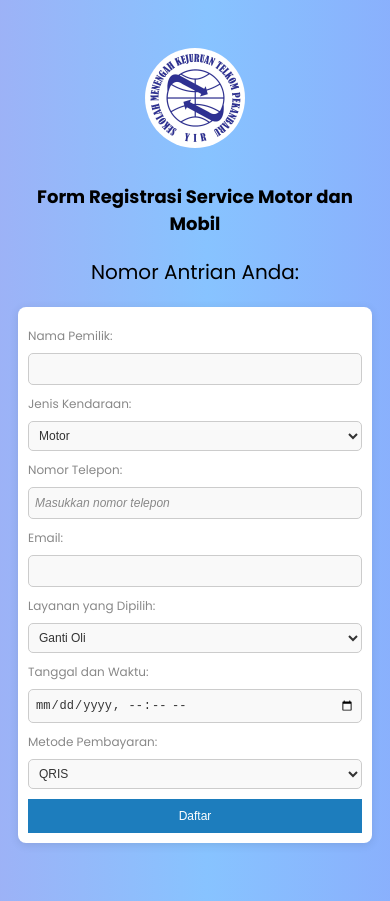
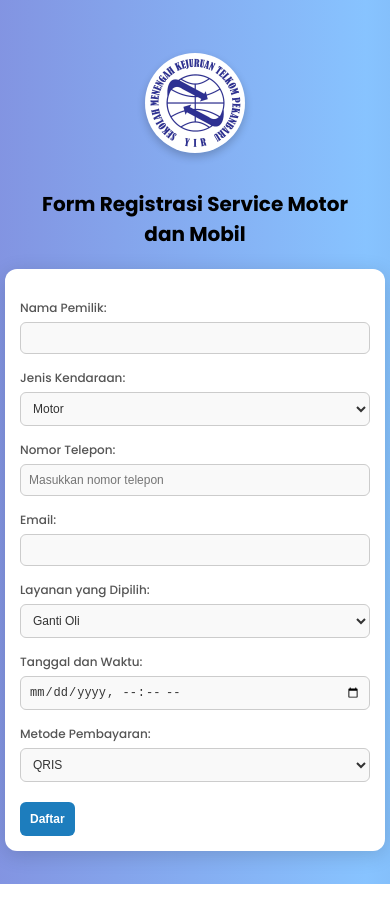
Before and after one commit to R3tu7/WebBengkelTelkom, a website: page Formulir/index.html in a window 390 px wide. Drawn offline with Linux system fonts and the light colour scheme.

Commit message:
mengubah semua code yang ada di folder form

```diff
--- a/Formulir/index.html
+++ b/Formulir/index.html
@@ -4,195 +4,172 @@
     <meta charset="UTF-8" />
     <meta name="viewport" content="width=device-width, initial-scale=1.0" />
     <title>Form Registrasi Layanan</title>
-    <link rel="stylesheet" href="" />
-    <link href="https://fonts.googleapis.com/css2?family=Poppins:ital,wght@0,100;0,200;0,300;0,400;0,500;0,600;0,700;0,800;0,900;1,100;1,200;1,300;1,400;1,500;1,600;1,700;1,800;1,900&display=swap" rel="stylesheet">
-
+    <link href="https://fonts.googleapis.com/css2?family=Poppins:wght@400;500;700&display=swap" rel="stylesheet">
     <style>
         body {
             font-family: "Poppins", sans-serif;
-            background: linear-gradient(270deg, rgba(30, 30, 241, 0.5), rgba(113, 184, 255, 0.845), rgba(122, 51, 214, 0.5), rgba(0, 21, 255, 0.5));
+            background: linear-gradient(
+                270deg,
+                rgba(8, 66, 136, 0.73),
+                rgba(113, 184, 255, 0.845),
+                rgba(3, 3, 172, 0.5),
+                rgba(49, 127, 244, 0.929)
+            );
             background-size: 400% 400%;
             animation: aurora-animation 15s ease infinite;
-            min-height: 100vh; /* Pastikan body dapat digulir */
+            min-height: 100vh;
             display: flex;
             justify-content: center;
             align-items: center;
             flex-direction: column;
+            margin: 0;
+            padding: 0;
         }
 
         @keyframes aurora-animation {
             0% {
                 background-position: 0% 50%;
             }
-            25% {
+            100% {
                 background-position: 100% 50%;
-            }
-            50% {
-                background-position: 50% 100%;
-            }
-            75% {
-                background-position: 100% 0%;
-            }
-            100% {
-                background-position: 0% 50%;
             }
         }
 
         img {
+            max-width: 120px;
             height: auto;
-            max-width: 150px;
-            border-radius: 50%; /* Membuat gambar menjadi bulat */
-            display: block; /* Mengubah gambar menjadi block element */
-            margin: 20px auto 20px; /* Memusatkan gambar dan menambahkan jarak bawah */
+            border-radius: 50%;
+            margin: 20px auto;
+            display: block;
+            box-shadow: 0 4px 8px rgba(0, 0, 0, 0.2);
+        }
+
+        h2 {
+            margin-bottom: 20px;
+            font-size: 20px;
+            color: black;
+            text-align: center;
         }
 
         form {
             max-width: 400px;
             width: 100%;
-            background-color: white; /* Warna latar belakang kotak form */
-            padding: 20px; /* Ruang di dalam kotak */
-            border-radius: 8px; /* Sudut yang membulat */
-            box-shadow: 0 2px 10px rgba(0, 0, 0, 0.1); /* Bayangan kotak */
-            margin-bottom: 30px; /* Memberikan ruang agar konten tidak terlalu mepet */
-            font-size: 17px;
-        }
-
-        h2 {
-            text-align: center;
-            padding-top: 15px;
-            font-size: px;
+            background-color: #fff;
+            padding: 25px 20px;
+            border-radius: 12px;
+            box-shadow: 0 4px 20px rgba(0, 0, 0, 0.15);
         }
 
         label {
             display: block;
-            margin-top: 10px;
-            padding-bottom: 3px;
-            color: #888; /* Warna abu-abu pudar untuk label */
+            margin-top: 15px;
+            font-size: 14px;
+            color: #555;
+            font-weight: 500;
         }
 
         input,
         select {
             width: 100%;
-            padding: 10px; /* Menambah ruang di dalam elemen untuk kenyamanan */
+            padding: 12px;
             margin-top: 5px;
-            border-radius: 5px; /* Sudut lancip untuk tampilan lebih halus */
-            border: 1px solid #ccc; /* Warna border yang halus */
-            box-sizing: border-box; /* Memastikan padding dan border dihitung dalam lebar total */
-
-            font-size: 16px; /* Ukuran font yang lebih besar untuk keterbacaan */
-            color: #333; /* Warna teks lebih gelap agar lebih mudah dibaca */
-            background-color: #f9f9f9; /* Latar belakang sedikit lebih terang agar kontras dengan teks */
-            line-height: 1.5; /* Tinggi baris untuk memberi ruang pada teks */
+            border-radius: 6px;
+            border: 1px solid #ccc;
+            background-color: #f9f9f9;
+            font-size: 14px;
+            color: #333;
+            box-sizing: border-box;
+            transition: border-color 0.3s ease, box-shadow 0.3s ease;
         }
 
-        input::placeholder,
-        select::placeholder {
-            color: #888; /* Warna placeholder lebih pudar agar tidak mengganggu teks utama */
-            font-style: italic; /* Placeholder bisa dibuat miring untuk membedakannya */
+        input:focus,
+        select:focus {
+            border-color: #1d7dbd;
+            box-shadow: 0 0 5px rgba(30, 118, 200, 0.5);
+            outline: none;
         }
 
-
         button {
-            margin-top: 15px;
-            padding: 10px;
-            background-color: #1d7dbd; /* Warna latar belakang tombol */
-            color: white; /* Warna teks tombol */
-            border: none; /* Tanpa garis border */
-            cursor: pointer; /* Menunjukkan bahwa tombol dapat diklik */
-            width: 100%; /* Lebar penuh tombol */
-           font-size: 15px;
+            margin-top: 20px;
+            padding: 12px 20px;
+            background-color: #1d7dbd;
+            color: #fff;
+            border: none;
+            border-radius: 6px;
+            cursor: pointer;
+            font-size: 16px;
+            font-weight: 600;
+            transition: background-color 0.3s ease, transform 0.2s ease;
         }
 
         button:hover {
-            background-color: #1e3a8a; /* Warna latar belakang saat hover */
+            background-color: #145a8c;
+            transform: scale(1.02);
         }
 
-        #queueNumber {
-            display: none;
-            text-align: center;
-            margin-top: 15px; /* Jarak atas untuk nomor antrian */
-
+        button:active {
+            transform: scale(0.98);
         }
 
-        .container {
-            text-align: center;
-            align-items: center;
+        #animatedQueue {
+            position: absolute;
+            top: -100px;
+            left: 50%;
+            transform: translateX(-50%);
+            color: #333; /* Teks menjadi lebih gelap untuk kontras */
+            font-size: 18px;
+            font-weight: bold;
+            padding: 10px 20px;
+            border-radius: 8px;
+            box-shadow: 0 4px 8px rgba(0, 0, 0, 0.2);
+            opacity: 0;
+            transition: all 0.5s ease;
+            z-index: 10;
         }
-        #queueContainer p {
-            font-size: 20px; /* Mengatur ukuran font menjadi 17px */
 
+        #animatedQueue.show {
+            top: 20px;
+            opacity: 1;
         }
-        @media (max-width: 768px) {
+
+         @media (max-width: 480px) {
             body {
                 padding: 20px;
-                font-size: 14px;
+            }
+
+            img {
+                max-width: 100px;
             }
 
             form {
-                max-width: 100%;
                 padding: 15px;
-            }
-
-            h2 {
-                font-size: 20px;
-            }
-
-            input,
-            select,
-            button {
-                font-size: 14px;
-                padding: 8px;
-            }
-
-            button {
-                margin-top: 10px;
-            }
-        }
-
-        @media (max-width: 480px) {
-            img {
-                max-width: 100px; /* Lebih kecil untuk perangkat kecil */
-            }
-
-            h2 {
-                font-size: 18px;
-            }
-
-            input,
-            select,
-            button {
-                font-size: 12px;
-                padding: 6px;
-            }
-
-            button {
-                padding: 10px 0;
             }
 
             label {
                 font-size: 12px;
             }
 
-            form {
+            input,
+            select {
+                font-size: 12px;
+                padding: 8px;
+            }
+
+            button {
+                font-size: 12px;
                 padding: 10px;
             }
+
+            #queueContainer p {
+                font-size: 16px;
             }
-
+        }
     </style>
 </head>
 <body>
-  <div class="container">
-    <div>
-        <img src="./logo.jpg" alt="">
-    </div>
-    <div class="form">
+    <img src="./logo.jpg" alt="Logo">
     <h2>Form Registrasi Service Motor dan Mobil</h2>
-    </div>
-    <div id="queueContainer">
-        <p>Nomor Antrian Anda:</p>
-        <p id="number"></p>
-    </div>
-    </div>
+    <div id="animatedQueue"></div>
 
     <form id="registrationForm">
         <label for="ownerName">Nama Pemilik:</label>
@@ -232,29 +209,35 @@
 
         <button type="submit">Daftar</button>
     </form>
-  </div>
 
     <script>
-      const usedQueueNumbers = new Set(); // Set untuk menyimpan nomor antrian yang sudah digunakan
-      const maxQueueNumber = 100; // Batas maksimal nomor antrian
+        let currentQueueNumber = 0;
 
-      document
-          .getElementById("registrationForm")
-          .addEventListener("submit", function (event) {
+        const animatedQueue = document.getElementById("animatedQueue");
+        document.getElementById("registrationForm").addEventListener("submit", function (event) {
             event.preventDefault();
 
-              // Mencari nomor antrian yang belum digunakan
-              let queueNumber;
-              do {
-                  queueNumber = Math.floor(Math.random() * maxQueueNumber) + 1; // Menghasilkan nomor acak antara 1 dan 100
-              } while (usedQueueNumbers.has(queueNumber)); // Pastikan nomor ini belum digunakan
+            if (currentQueueNumber < 100) {
+                currentQueueNumber += 1;
 
-              usedQueueNumbers.add(queueNumber); // Tambahkan nomor antrian yang digunakan ke dalam Set
+                // Tambahkan nomor antrean dan ubah latar belakang menjadi biru muda
+                animatedQueue.innerText = `Nomor Antrian: ${currentQueueNumber}`;
+                animatedQueue.style.backgroundColor = "#b3d9ff"; // Biru muda
+                animatedQueue.classList.add("show");
 
-              document.getElementById("number").innerText = queueNumber;
-              document.getElementById("queueContainer").style.display = "block"; // Tampilkan nomor antrian
-              this.reset(); // Reset form after submission
+                // Hilangkan animasi setelah 3 detik
+                setTimeout(() => {
+                    animatedQueue.classList.remove("show");
+                    animatedQueue.style.backgroundColor = ""; // Kembali ke default
+                }, 3000);
+
+                // Reset form setelah diisi
+                this.reset();
+            } else {
+                alert("Nomor antrian sudah mencapai batas maksimal (100).");
+            }
         });
     </script>
+
 </body>
 </html>
```
Lines whose indentation alone changed are shown as unchanged.
